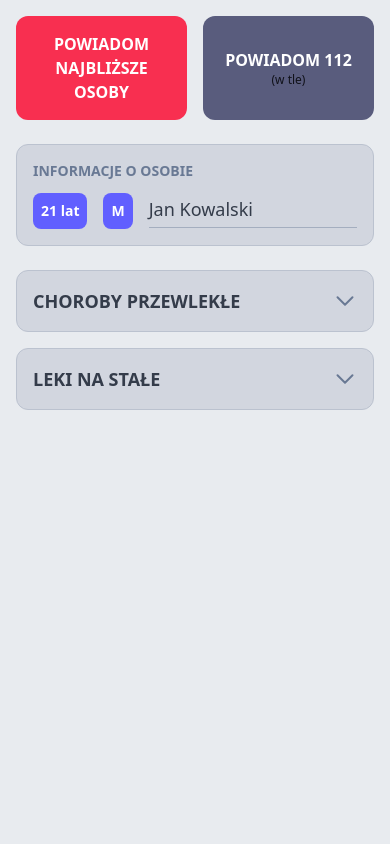
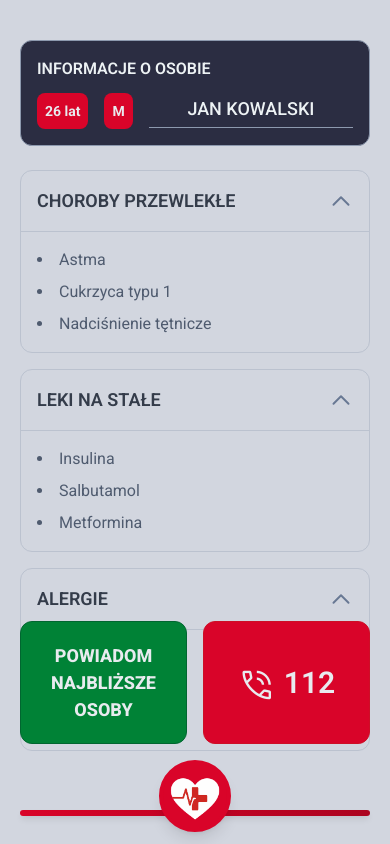
Before and after one commit to krzysiecc/m-niesmiertelnik, a React (Vite) app in the folder frontend/: page / in a window 390 px wide. Built offline with nearby package versions, Linux system fonts and the light colour scheme.

Commit message:
:feat MobileView update

```diff
--- a/frontend/index.html
+++ b/frontend/index.html
@@ -2,6 +2,7 @@
 <html lang="en">
   <head>
     <meta charset="UTF-8" />
+    <link rel="stylesheet" href="https://fonts.googleapis.com/css2?family=Material+Symbols+Outlined:opsz,wght,FILL,GRAD@20..48,100..700,0..1,-50..200&icon_names=phone_in_talk" />
     <link rel="icon" type="image/svg+xml" href="/vite.svg" />
     <meta name="viewport" content="width=device-width, initial-scale=1.0" />
     <title>frontend ministerstwo zdrowia chuje</title>
--- /dev/null
+++ b/frontend/src/components/MobileNavbar.tsx
@@ -0,0 +1,28 @@
+import React from "react";
+
+const MobileNavbar: React.FC = () => {
+  return (
+    <nav
+      aria-label="Mobile navigation"
+      className="fixed inset-x-0 bottom-3 h-16 pointer-events-none z-50 md:hidden"
+    >
+      {/* red flat line */}
+      <div className="absolute left-5 right-5 bottom-4 h-1.5 rounded-md bg-gradient-to-r from-red-500 to-red-400 shadow-md pointer-events-auto" />
+
+      {/* centered circular logo overlapping the line */}
+      <div className="absolute left-1/2 -translate-x-1/2 bottom-0 pointer-events-auto">
+        <button
+          aria-label="Home"
+          onClick={() => {
+            if (typeof window !== "undefined") window.location.href = "/";
+          }}
+          className="-mt-6 w-18 h-18 flex items-center justify-center bg-red-500 pt-3 rounded-full shadow-lg border-4 border-red-500 p-1 focus:outline-none"
+        >
+          <img src="/logo.png" alt="Logo" className="w-13 h-13 object-contain" draggable={false} />
+        </button>
+      </div>
+    </nav>
+  );
+};
+
+export default MobileNavbar;
--- a/frontend/src/components/MobileView.tsx
+++ b/frontend/src/components/MobileView.tsx
@@ -1,5 +1,5 @@
 import React, {useState} from 'react'
-
+import MobileNavbar from './MobileNavbar';
 // Ikona strzałki (Chevron) dla rozwijanych sekcji
 const ChevronIcon = ({ isOpen }: { isOpen: boolean }) => (
   <svg
@@ -24,7 +24,7 @@ interface CollapsibleSectionProps {
 
 // Komponent dla rozwijanej sekcji (Akordeon)
 const CollapsibleSection: React.FC<CollapsibleSectionProps> = ({ title, children }) => {
-  const [isOpen, setIsOpen] = useState(false);
+  const [isOpen, setIsOpen] = useState(true);
 
   return (
     <div className="bg-gray-800 rounded-xl overflow-hidden border border-gray-700">
@@ -47,39 +47,34 @@ const CollapsibleSection: React.FC<CollapsibleSectionProps> = ({ title, children
 
 // Główny komponent widoku
 const MobileView = () => {
+
   // Przykładowe dane
   const person = {
     name: "Jan Kowalski",
-    age: 21,
+    age: 26,
     gender: "M",
     chronicDiseases: ["Astma", "Cukrzyca typu 1", "Nadciśnienie tętnicze"],
     permanentMedications: ["Insulina", "Salbutamol", "Metformina"],
+	allergies: ["Penicylina", "Orzechy", "Lateks"]
   };
 
   return (
-    <div className="bg-gray-900 min-h-screen font-sans text-white p-4">
+	<>
+		<MobileNavbar />
+		<div className="bg-gray-800 min-h-screen text-gray-900 p-5 pt-10 font-family-roboto">
       <div className="max-w-md mx-auto">
-        {/* === Status Bar (imitacja) === */}
 
 
-        {/* === Główne Przyciski === */}
-        <div className="grid grid-cols-2 gap-4 mb-6">
-          <button className="bg-red-600/90 hover:bg-red-700 p-4 rounded-xl text-center font-bold">
-            POWIADOM NAJBLIŻSZE OSOBY
-          </button>
-          <button className="bg-blue-600/90 hover:bg-blue-700 p-4 rounded-xl text-center font-bold">
-            POWIADOM 112
-            <span className="block text-xs font-normal text-blue-200">(w tle)</span>
-          </button>
-        </div>
 
         {/* === Informacje o Osobie === */}
-        <div className="mb-6 p-4 bg-gray-800 rounded-xl border border-gray-700">
-          <h2 className="text-sm font-semibold text-gray-400 mb-3">INFORMACJE O OSOBIE</h2>
+        <div className="mb-6 p-4 bg-blue-500 rounded-xl border border-gray-500">
+          <h2 className="text-m font-semibold text-white-500 mb-3">INFORMACJE O OSOBIE</h2>
           <div className="flex items-center gap-4">
-            <div className="bg-indigo-500 text-sm font-bold p-2 rounded-lg">{person.age} lat</div>
-            <div className="bg-indigo-500 text-sm font-bold p-2 rounded-lg">{person.gender}</div>
-            <div className="flex-1 text-lg font-medium text-gray-200 border-b border-gray-600 pb-1">{person.name}</div>
+            <div className="bg-red-500 text-sm font-bold p-2 rounded-lg">
+  {`${person.age} ${[2, 3, 4].includes(person.age % 10) && ![12, 13, 14].includes(person.age % 100) ? 'lata' : 'lat'}`}
+</div>
+            <div className="bg-red-500 text-sm font-bold p-2 rounded-lg">{person.gender}</div>
+            <div className="flex-1 text-lg font-medium text-white-500 border-b border-gray-500 pb-1 uppercase text-center">{person.name}</div>
           </div>
         </div>
 
@@ -96,9 +91,33 @@ const MobileView = () => {
                     {person.permanentMedications.map((med) => <li key={med}>{med}</li>)}
                 </ul>
             </CollapsibleSection>
+
+			<CollapsibleSection title="ALERGIE">
+                <ul className="list-disc list-inside space-y-2">
+                    {person.permanentMedications.map((allergies) => <li key={allergies}>{allergies}</li>)}
+                </ul>
+            </CollapsibleSection>
         </div>
+
+		{/* === Główne Przyciski === */}
+		<div className="p-5 fixed inset-x-0 bottom-0 flex justify-center">
+
+        <div className="grid grid-cols-2 gap-4 pb-20">
+          <button className="bg-green-700 active:bg-green-600 active:transition-colors p-5 border-green-800 border-1 rounded-xl text-center font-extrabold text-[18px]">
+            POWIADOM NAJBLIŻSZE OSOBY
+          </button>
+          <button className="bg-red-500 active:bg-light-red-500 active:transition-colors p-5 border-light-red-400 border-1 rounded-xl text-center font-semibold text-[30px]">
+		    <span className="material-symbols-outlined !text-[38px] mr-2">
+			phone_in_talk
+			</span>
+			112
+          </button>
+        </div>
+		</div>
       </div>
     </div>
+	</>
+
   );
 };
 
--- a/frontend/src/styles/index.css
+++ b/frontend/src/styles/index.css
@@ -63,3 +63,15 @@
   --font-family-roboto: "Roboto", "sans-serif";
   --font-family-monospace: "Monospace";
 }
+
+.material-symbols-outlined {
+  font-variation-settings:
+    'FILL' 0,
+    'wght' 400,
+    'GRAD' 0,
+    'opsz' 48;
+  font-size: 1em; /* bardzo ważne */
+  line-height: 1;
+  display: inline-block;
+  vertical-align: middle;
+}
```
Also changed, not shown: frontend/public/logo.png (added).
